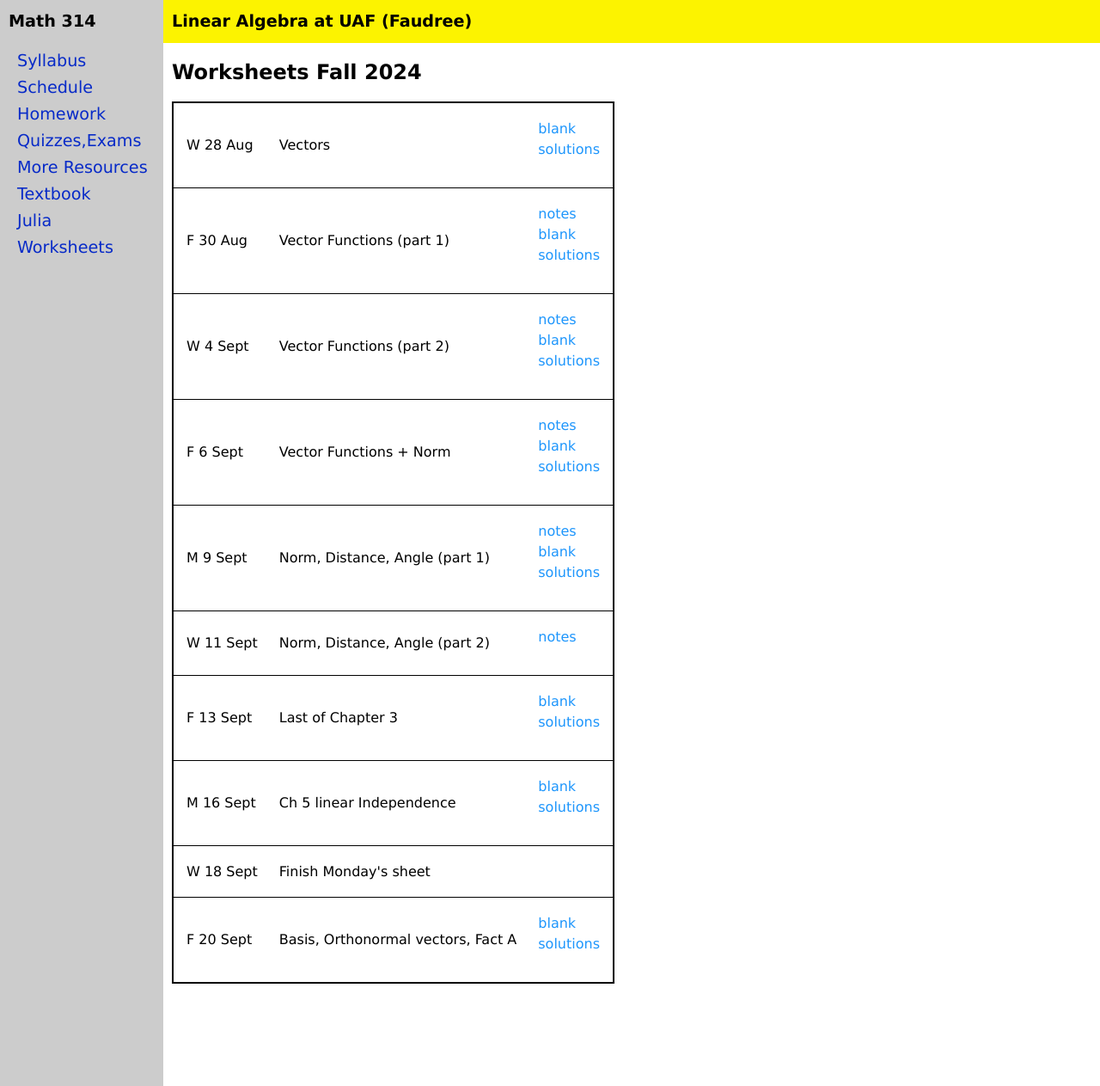
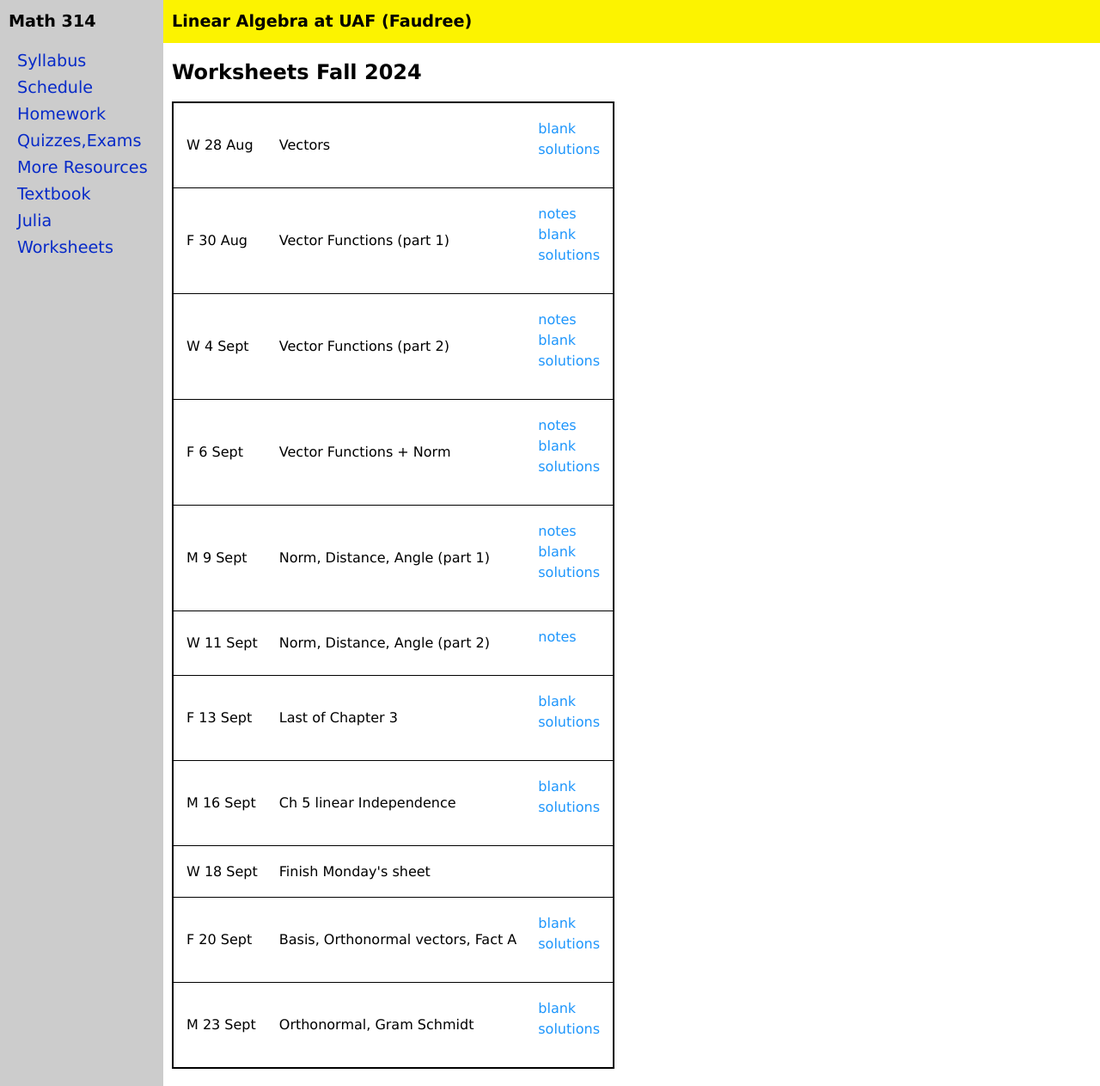
Before and after one commit to jrfaudree/LA, a Jekyll site: the page built from worksheets.md, in a window 1280 px wide and 1263 px high. Shown: the whole window at 86% size. Built offline with Jekyll 4.4.1, drawn with Linux system fonts in a browser that asks for light colours.

Commit message:
Update worksheets.yml

```diff
--- a/_data/worksheets.yml
+++ b/_data/worksheets.yml
@@ -42,3 +42,7 @@ worksheets:
   name: Basis, Orthonormal vectors, Fact A
   blank: M314_ch5_basis_orthonormal_FactA.pdf
   solutions: M314_ch5_basis_orthonormal_FactA-s.pdf
+- date: M 23 Sept
+  name: Orthonormal, Gram Schmidt
+  blank: M314_ch5_orthonormal_GS.pdf
+  solutions: M314_ch5_orthonormal_GS-s.pdf
```
